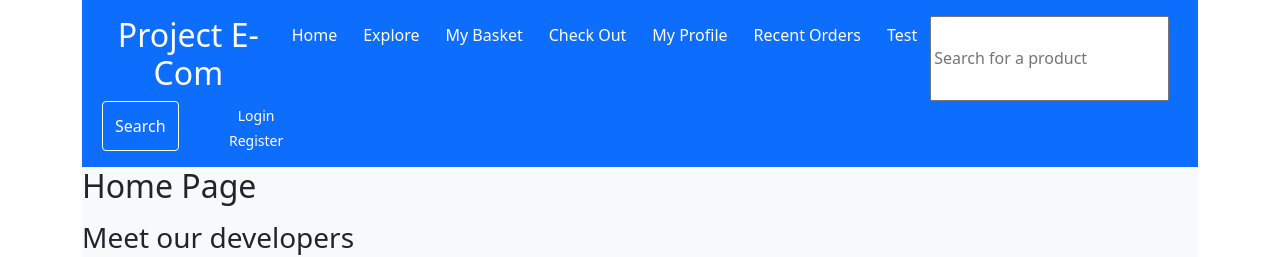
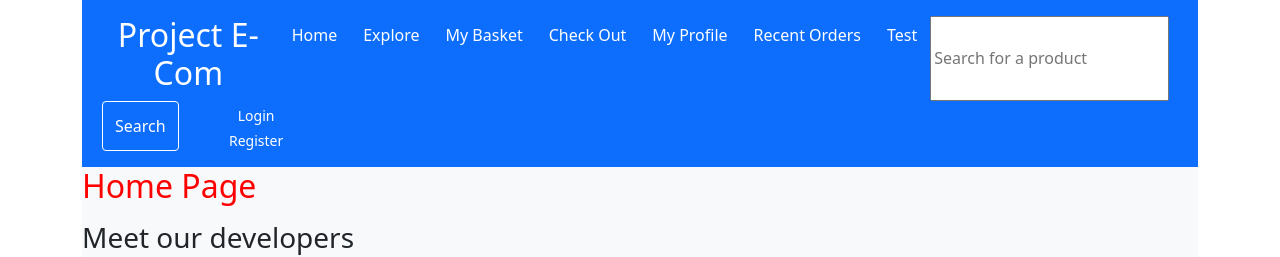
Before and after one commit to vannara43/project114, a React (Create React App) app in the folder react/: page /p114 in a window 1280 px wide. Shown: the top 257 px of the page. Built offline with nearby package versions, Linux system fonts and the light colour scheme.

Commit message:
added style sheet for home page

```diff
--- a/react/src/components/landing/home.jsx
+++ b/react/src/components/landing/home.jsx
@@ -1,9 +1,10 @@
 import React from "react";
+import "../style/home.css"
 
 function Home() {
   return (
     <React.Fragment>
-    <h2>Home Page</h2>
+    <h2 className="">Home Page</h2>
 
     </React.Fragment>
   )
--- /dev/null
+++ b/react/src/components/style/home.css
@@ -0,0 +1,3 @@
+h2 {
+    color: #ff0000
+}
```
